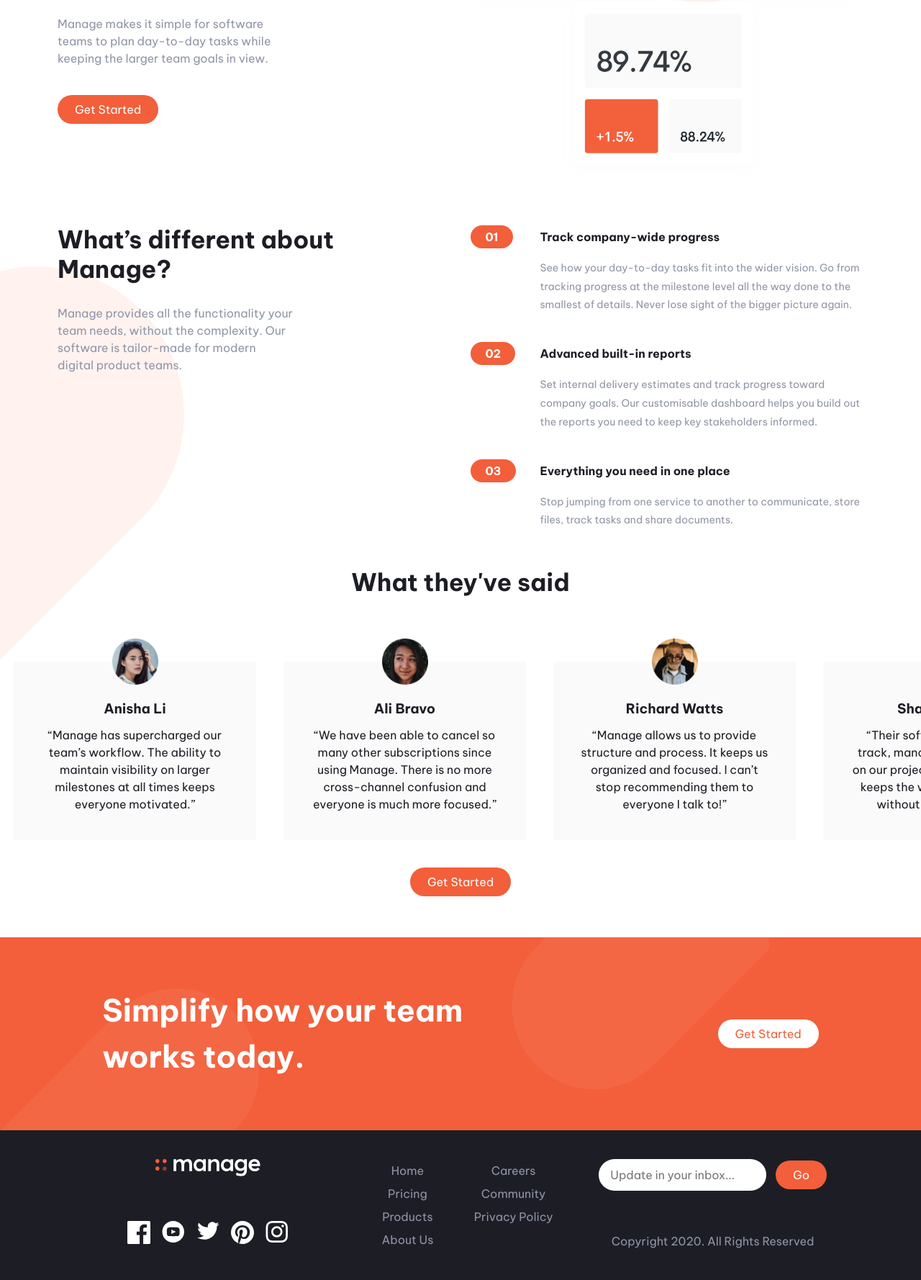
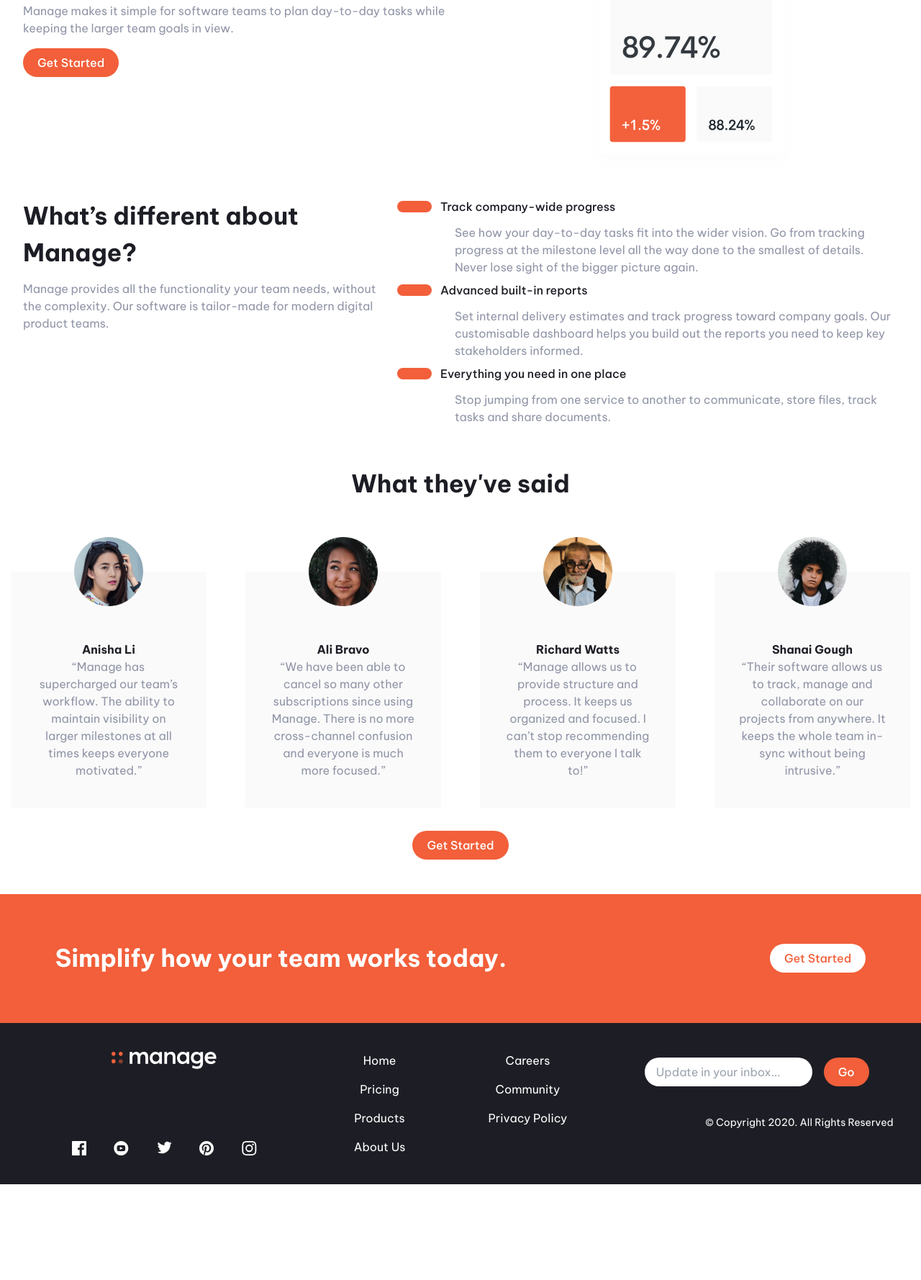
Before and after one commit to frontendfixer/manage-landing-page, a website built with Vite: page index.html in a window 1280 px wide. Shown: the part 381-2159 px from the top of the page at 72% size. After the commit the page ends 2026 px from the top, so only its background shows below. Built offline with nearby package versions, Linux system fonts and the light colour scheme.

Commit message:
initial tailwind design

```diff
--- a/index.html
+++ b/index.html
@@ -1,14 +1,20 @@
-<!DOCTYPE html>
+<!doctype html>
 <html lang="en">
   <head>
     <meta charset="UTF-8" />
     <link rel="icon" type="image/svg+xml" href="/favicon.svg" />
     <meta name="viewport" content="width=device-width, initial-scale=1.0" />
     <title>Manage Landing Page</title>
-    <link rel="stylesheet" href="./src/assets/css/style.css" />
+    <link rel="preconnect" href="https://fonts.googleapis.com" />
+    <link rel="preconnect" href="https://fonts.gstatic.com" crossorigin />
+    <link
+      href="https://fonts.googleapis.com/css2?family=Be+Vietnam+Pro:wght@200;400;500;700&display=swap"
+      rel="stylesheet"
+    />
+    <link rel="stylesheet" href="./src/assets/css/main.css" />
   </head>
   <body>
-    <div class="root">
+    <div class="relative overflow-hidden bg-white text-blue-90">
       <img
         class="bg-pattern body-top"
         src="./src/assets/img/SVG/bg-tablet-pattern.svg"
@@ -22,59 +28,79 @@
         aria-hidden="true"
       />
       <div class="backdrop"></div>
-      <div class="wrapper">
       <!-- Header -->
-        <header class="header">
+      <header
+        class="container relative flex items-center justify-between px-6 py-8 sm:px-4"
+      >
         <!-- Header Logo -->
-          <div class="logo">
-            <a href="#" aria-label="logo">
-              <img
-                class="icon sprite-logo"
-                src="./src/assets/img/SVG/logo.svg"
-                alt=""
-                aria-hidden="true"
-              />
+
+        <a href="/" aria-label="logo">
+          <img src="./src/assets/img/SVG/logo.svg" alt="" aria-hidden="true" />
         </a>
-          </div>
+
         <!-- Header Navbar -->
-          <nav class="navbar">
-            <div class="navbar-close-btn">
+        <nav class="navbar | flex items-center justify-between gap-4">
+          <!-- <div class="ml-auto mr-gutter-xl block md:hidden">
             <img
               class="navbar-toggle-icon | close-btn"
               src="./src/assets/img/SVG/icon-close.svg"
               alt=""
               aria-hidden="true"
             />
-            </div>
-            <ul class="nav-list" aria-label="navigation list">
-              <li class="nav-items">
-                <a href="#" class="nav-link" aria-label="pricing">Pricing</a>
+          </div> -->
+          <ul
+            class="flex items-center justify-between gap-5"
+            aria-label="navigation list"
+          >
+            <li class="nav-item">
+              <a
+                href="#"
+                class="transition-colors duration-300 hover:text-red-50"
+                aria-label="pricing"
+                >Pricing</a
+              >
             </li>
-              <li class="nav-items">
-                <a href="#" class="nav-link" aria-label="product">Product</a>
+            <li class="nav-item">
+              <a
+                href="#"
+                class="transition-colors duration-300 hover:text-red-50"
+                aria-label="product"
+                >Product</a
+              >
             </li>
-              <li class="nav-items">
-                <a href="#" class="nav-link" aria-label="about us">About Us</a>
+            <li class="nav-item">
+              <a
+                href="#"
+                class="transition-colors duration-300 hover:text-red-50"
+                aria-label="about us"
+                >About Us</a
+              >
             </li>
-              <li class="nav-items">
-                <a href="#" class="nav-link" aria-label="careers">Careers</a>
+            <li class="nav-item">
+              <a
+                href="#"
+                class="transition-colors duration-300 hover:text-red-50"
+                aria-label="careers"
+                >Careers</a
+              >
             </li>
-              <li class="nav-items">
-                <a href="#" class="nav-link" aria-label="community"
+            <li class="nav-item">
+              <a
+                href="#"
+                class="transition-colors duration-300 hover:text-red-50"
+                aria-label="community"
                 >Community</a
               >
             </li>
           </ul>
           <!-- Button -->
-            <div class="btn">
-              <a href="#" class="btn-link" aria-label="get started"
+          <a href="#" class="btn bg-red-50 text-white" aria-label="get started"
             >Get Started</a
           >
-            </div>
           <!-- /button -->
         </nav>
         <!-- hambergur menu -->
-          <div class="navbar-open-btn">
+        <div class="hidden">
           <span class="visually-hidden">navigation menu</span>
           <img
             class="navbar-toggle-icon open-btn"
@@ -84,28 +110,30 @@
           />
         </div>
       </header>
-      </div>
       <!-- /Header -->
-      <div class="wrapper">
-        <main class="main">
+      <main class="container px-4 md:px-8">
         <!-- Hero -->
-          <div class="hero">
-            <div class="hero-content">
-              <section class="article">
-                <h1>Bring everyone together to build better products.</h1>
-                <p>
-                  Manage makes it simple for software teams to plan day-to-day
-                  tasks while keeping the larger team goals in view.
+        <section
+          id="hero"
+          class="mb-8 flex flex-col-reverse gap-gutter-xl md:flex-row"
+        >
+          <article
+            class="flex w-full flex-col items-start justify-center gap-4 md:w-1/2 md:items-start"
+          >
+            <h1 class="text-center text-xxl font-bold md:text-left">
+              Bring everyone together to build better products.
+            </h1>
+            <p class="text-blue-30">
+              Manage makes it simple for software teams to plan day-to-day tasks
+              while keeping the larger team goals in view.
             </p>
-              </section>
-              <!-- Button -->
-              <div class="btn">
-                <a href="#" class="btn-link" aria-label="get started"
+            <a
+              href="#"
+              class="btn bg-red-50 text-white"
+              aria-label="get started"
               >Get Started</a
             >
-              </div>
-              <!-- /button -->
-            </div>
+          </article>
           <!-- /hero-content -->
           <div class="hero-image">
             <img
@@ -113,50 +141,54 @@
               alt="various pi chart and bars to show company grwth"
             />
           </div>
-          </div>
+        </section>
         <!-- /hero -->
-          <section class="focused">
-            <div class="focused-content">
-              <article class="article">
-                <h2>What’s different about Manage?</h2>
-                <p>
-                  Manage provides all the functionality your team needs, without
-                  the complexity. Our software is tailor-made for modern digital
-                  product teams.
+        <section
+          id="focused"
+          class="mb-12 flex flex-col gap-gutter-l md:flex-row"
+        >
+          <article class="flex flex-col items-start gap-3">
+            <h2 class="text-center text-xl font-bold md:text-left">
+              What’s different about Manage?
+            </h2>
+            <p class="text-blue-30">
+              Manage provides all the functionality your team needs, without the
+              complexity. Our software is tailor-made for modern digital product
+              teams.
             </p>
           </article>
-            </div>
           <div class="focused-points">
             <ul class="point-list">
-                <li class="point-list-items">
-                  <h3>
-                    <span class="item-num"></span> Track company-wide progress
+              <li class="relative mb-2">
+                <h3 class="point-list-item" class="point-list-item">
+                  <span class="item-num"></span>
+                  Track company-wide progress
                 </h3>
-                  <p>
+                <p class="text-blue-30 md:pl-[5rem]">
                   See how your day-to-day tasks fit into the wider vision. Go
-                    from tracking progress at the milestone level all the way
-                    done to the smallest of details. Never lose sight of the
-                    bigger picture again.
+                  from tracking progress at the milestone level all the way done
+                  to the smallest of details. Never lose sight of the bigger
+                  picture again.
                 </p>
               </li>
-                <li class="point-list-items">
-                  <h3>
+              <li class="relative mb-2">
+                <h3 class="point-list-item">
                   <span class="item-num"></span> Advanced built-in reports
                 </h3>
-                  <p>
+                <p class="text-blue-30 md:pl-[5rem]">
                   Set internal delivery estimates and track progress toward
-                    company goals. Our customisable dashboard helps you build
-                    out the reports you need to keep key stakeholders informed.
+                  company goals. Our customisable dashboard helps you build out
+                  the reports you need to keep key stakeholders informed.
                 </p>
               </li>
-                <li class="point-list-items">
-                  <h3>
+              <li class="relative mb-2">
+                <h3 class="point-list-item">
                   <span class="item-num"></span> Everything you need in one
                   place
                 </h3>
-                  <p>
-                    Stop jumping from one service to another to communicate,
-                    store files, track tasks and share documents.
+                <p class="text-blue-30 md:pl-[5rem]">
+                  Stop jumping from one service to another to communicate, store
+                  files, track tasks and share documents.
                 </p>
               </li>
             </ul>
@@ -165,21 +197,24 @@
         <!-- /focused -->
       </main>
       <!-- main -->
-      </div>
-      <!-- /main-wraper -->
-      <div class="wrapper-fluid">
-        <section class="carousel" aria-label="carousel of message">
-          <h2>What they've said</h2>
-          <ul class="carousel-items" tabindex="0">
-            <li class="carousel-item">
+      <section
+        class="carousel | container flex flex-col items-center gap-8"
+        aria-label="carousel of message"
+      >
+        <h2 class="text-center text-xl font-bold">What they've said</h2>
+        <ul
+          class="carousel-items | mt-[4rem] grid grid-cols-1 justify-items-center gap-6 md:grid-cols-2 lg:grid-cols-3 xl:grid-cols-4"
+          tabindex="0"
+        >
+          <li class="carousel-item | w-[90%] max-w-sm bg-gray-30">
             <img
-                class="profile-img"
+              class="relative top-[-3rem] mx-auto w-[6rem]"
               src="./src/assets/img/avatar-anisha.png"
               alt="pofile picture of anisha"
             />
-              <div class="carousel-content">
-                <h3 class="name">Anisha Li</h3>
-                <p class="comment">
+            <div class="px-8 pb-10 text-center">
+              <h3 class="font-bold">Anisha Li</h3>
+              <p class="text-blue-30">
                 “Manage has supercharged our team’s workflow. The ability to
                 maintain visibility on larger milestones at all times keeps
                 everyone motivated.”
@@ -187,15 +222,15 @@
             </div>
           </li>
           <!-- /carousel-item-1 -->
-            <li class="carousel-item">
+          <li class="carousel-item | w-[90%] max-w-sm bg-gray-30">
             <img
-                class="profile-img"
+              class="relative top-[-3rem] mx-auto w-[6rem]"
               src="./src/assets/img/avatar-ali.png"
               alt="pofile picture of ali"
             />
-              <div class="carousel-content">
-                <h3 class="name">Ali Bravo</h3>
-                <p class="comment">
+            <div class="px-8 pb-10 text-center">
+              <h3 class="font-bold">Ali Bravo</h3>
+              <p class="text-blue-30">
                 “We have been able to cancel so many other subscriptions since
                 using Manage. There is no more cross-channel confusion and
                 everyone is much more focused.”
@@ -203,31 +238,31 @@
             </div>
           </li>
           <!-- /carousel-item-2 -->
-            <li class="carousel-item">
+          <li class="carousel-item | w-[90%] max-w-sm bg-gray-30">
             <img
-                class="profile-img"
+              class="relative top-[-3rem] mx-auto w-[6rem]"
               src="./src/assets/img/avatar-richard.png"
               alt="pofile picture of richard"
             />
-              <div class="carousel-content">
-                <h3 class="name">Richard Watts</h3>
-                <p class="comment">
-                  “Manage allows us to provide structure and process. It keeps
-                  us organized and focused. I can’t stop recommending them to
+            <div class="px-8 pb-10 text-center">
+              <h3 class="font-bold">Richard Watts</h3>
+              <p class="text-blue-30">
+                “Manage allows us to provide structure and process. It keeps us
+                organized and focused. I can’t stop recommending them to
                 everyone I talk to!”
               </p>
             </div>
           </li>
           <!-- /carousel-item-3 -->
-            <li class="carousel-item">
+          <li class="carousel-item | w-[90%] max-w-sm bg-gray-30">
             <img
-                class="profile-img"
+              class="relative top-[-3rem] mx-auto w-[6rem]"
               src="./src/assets/img/avatar-shanai.png"
               alt="pofile picture of shanai"
             />
-              <div class="carousel-content">
-                <h3 class="name">Shanai Gough</h3>
-                <p class="comment">
+            <div class="px-8 pb-10 text-center">
+              <h3 class="font-bold">Shanai Gough</h3>
+              <p class="text-blue-30">
                 “Their software allows us to track, manage and collaborate on
                 our projects from anywhere. It keeps the whole team in-sync
                 without being intrusive.”
@@ -236,38 +271,40 @@
           </li>
           <!-- /carousel-item-4 -->
         </ul>
-          <!-- Button -->
-          <div class="btn">
-            <a href="#" class="btn-link" aria-label="get started"
+        <a href="#" class="btn bg-red-50 text-white" aria-label="get started"
           >Get Started</a
         >
-          </div>
         <!-- /button -->
       </section>
-        <section class="simplify" aria-label="simplify your work">
+      <section
+        class="mt-[3rem] w-screen bg-red-50 px-[6vw] py-[5vw] text-white"
+        aria-label="simplify your work"
+      >
         <img
           src="./src/assets/img/SVG/bg-simplify-section-desktop.svg"
           alt=""
           aria-hidden="true"
           class="bg-pattern simplify-pattern"
         />
-          <div class="content">
-            <h2>Simplify how your team works today.</h2>
+        <div
+          class="mx-auto flex max-w-[1440px] flex-col items-center justify-between gap-6 text-center md:flex-row md:text-start"
+        >
+          <h2 class="text-xl font-bold md:w-4/6">
+            Simplify how your team works today.
+          </h2>
           <!-- Button -->
-            <div class="btn btn-inverted">
-              <a href="#" class="btn-link" aria-label="get started"
+          <a href="#" class="btn bg-white text-red-50" aria-label="get started"
             >Get Started</a
           >
         </div>
-            <!-- /button -->
-          </div>
       </section>
-      </div>
-      <!-- /wrapper-fluid -->
-      <div class="footer-wraper">
-        <footer class="footer">
-          <div class="social">
-            <div class="logo">
+      <footer class="footer | w-screen bg-blue-90 text-white">
+        <div
+          class="mx-auto grid max-w-[1440px] grid-flow-row grid-cols-1 gap-8 px-[3vw] py-10 md:grid-cols-3 md:grid-rows-2"
+        >
+          <div
+            class="row-span-2 row-start-4 flex flex-col-reverse items-center justify-between gap-10 md:col-start-1 md:row-start-1 md:flex-col"
+          >
             <a href="#" aria-label="manage landing page">
               <img
                 src="./src/assets/img/SVG/logo-alt.svg"
@@ -275,52 +312,51 @@
                 aria-hidden="true"
               />
             </a>
-            </div>
-            <ul class="social-icons">
-              <li class="social-icon">
+            <ul class="flex justify-center gap-gutter-xl">
+              <li>
                 <a href="#" aria-label="facebook">
                   <img
-                    class="icon social-media"
+                    class="transition-all hover:invert"
                     src="./src/assets/img/SVG/icon-facebook.svg"
                     alt=""
                     aria-hidden="true"
                   />
                 </a>
               </li>
-              <li class="social-icon">
+              <li>
                 <a href="#" aria-label="youtube">
                   <img
-                    class="icon social-media"
+                    class="transition-all hover:invert"
                     src="./src/assets/img/SVG/icon-youtube.svg"
                     alt=""
                     aria-hidden="true"
                   />
                 </a>
               </li>
-              <li class="social-icon">
+              <li>
                 <a href="#" aria-label="twitter">
                   <img
-                    class="icon social-media"
+                    class="transition-all hover:invert"
                     src="./src/assets/img/SVG/icon-twitter.svg"
                     alt=""
                     aria-hidden="true"
                   />
                 </a>
               </li>
-              <li class="social-icon">
+              <li>
                 <a href="#" aria-label="pinterest">
                   <img
-                    class="icon social-media"
+                    class="transition-all hover:invert"
                     src="./src/assets/img/SVG/icon-pinterest.svg"
                     alt=""
                     aria-hidden="true"
                   />
                 </a>
               </li>
-              <li class="social-icon">
+              <li>
                 <a href="#" aria-label="instagram">
                   <img
-                    class="icon social-media"
+                    class="transition-all hover:invert"
                     src="./src/assets/img/SVG/icon-instagram.svg"
                     alt=""
                     aria-hidden="true"
@@ -329,56 +365,90 @@
               </li>
             </ul>
           </div>
-          <!-- /social -->
-          <div class="footer-nav">
-            <ul class="navbar" role="menu">
-              <li class="nav-items" role="menuitem">
-                <a href="#" class="nav-link" aria-label="home">Home</a>
+          <!-- footer nav -->
+          <div class="footer-nav | row-span-2">
+            <ul
+              class="navbar | grid grid-flow-col grid-rows-4 content-center justify-items-center gap-x-8 gap-y-4"
+              role="menu"
+            >
+              <li role="menuitem">
+                <a
+                  href="#"
+                  class="transition-colors duration-300 hover:text-red-50"
+                  aria-label="home"
+                  >Home</a
+                >
               </li>
-              <li class="nav-items" role="menuitem">
-                <a href="#" class="nav-link" aria-label="pricing">Pricing</a>
+              <li role="menuitem">
+                <a
+                  href="#"
+                  class="transition-colors duration-300 hover:text-red-50"
+                  aria-label="pricing"
+                  >Pricing</a
+                >
               </li>
-              <li class="nav-items" role="menuitem">
-                <a href="#" class="nav-link" aria-label="products">Products</a>
+              <li role="menuitem">
+                <a
+                  href="#"
+                  class="transition-colors duration-300 hover:text-red-50"
+                  aria-label="products"
+                  >Products</a
+                >
               </li>
-              <li class="nav-items" role="menuitem">
-                <a href="#" class="nav-link" aria-label="about us">About Us</a>
+              <li role="menuitem">
+                <a
+                  href="#"
+                  class="transition-colors duration-300 hover:text-red-50"
+                  aria-label="about us"
+                  >About Us</a
+                >
               </li>
-              <li class="nav-items" role="menuitem">
-                <a href="#" class="nav-link" aria-label="careers">Careers</a>
+              <li role="menuitem">
+                <a
+                  href="#"
+                  class="transition-colors duration-300 hover:text-red-50"
+                  aria-label="careers"
+                  >Careers</a
+                >
               </li>
-              <li class="nav-items" role="menuitem">
-                <a href="#" class="nav-link" aria-label="community"
+              <li role="menuitem">
+                <a
+                  href="#"
+                  class="transition-colors duration-300 hover:text-red-50"
+                  aria-label="community"
                   >Community</a
                 >
               </li>
-              <li class="nav-items" role="menuitem">
-                <a href="#" class="nav-link" aria-label="privacy policy"
+              <li role="menuitem">
+                <a
+                  href="#"
+                  class="transition-colors duration-300 hover:text-red-50"
+                  aria-label="privacy policy"
                   >Privacy Policy</a
                 >
               </li>
             </ul>
           </div>
           <!-- /footer-nav -->
-          <div class="footer-search">
-            <div class="input-group">
+
+          <div
+            class="row-start-1 row-end-2 flex items-center justify-center gap-4 md:col-start-3"
+          >
             <input
+              class="rounded-full border-0 px-4 py-2 text-base text-blue-90 outline-none"
               type="text"
               placeholder="Update in your inbox..."
               role="searchbox"
             />
             <!-- Button -->
-              <div class="btn">
-                <a href="#" class="btn-link" role="search">Go</a>
+            <a href="#" class="btn bg-red-50 text-white" role="search">Go</a>
           </div>
-              <!-- /button -->
+
+          <div class="text-center text-sm md:text-right">
+            &copy; Copyright 2020. All Rights Reserved
           </div>
-            <!-- /footer-search -->
         </div>
-          <div class="footer-credit">Copyright 2020. All Rights Reserved</div>
       </footer>
-      </div>
-      <!-- /wrapper-fluid -->
     </div>
     <!-- /root -->
   </body>
--- /dev/null
+++ b/src/assets/css/main.css
@@ -0,0 +1,85 @@
+@tailwind base;
+@tailwind components;
+@tailwind utilities;
+
+@layer base {
+  html {
+    font-family: "Be Vietnam Pro", sans-serif;
+  }
+  ul {
+    list-style: none;
+  }
+}
+
+@layer utilities {
+  .navbar.active {
+    transform: scale(1);
+    width: 100%;
+  }
+  /* .icon {
+    @apply block max-h-full max-w-full;
+  } */
+  .nav-item {
+    @apply font-medium hover:text-blue-30;
+  }
+  .point-list-item {
+    @apply mb-3 inline-flex w-screen items-center justify-start rounded-full bg-red-30 text-l font-medium md:w-full md:bg-white;
+  }
+  .item-num {
+    @apply mr-3 rounded-full bg-red-50 px-6 py-2 font-medium text-white;
+  }
+  .navbar-toggle-icon {
+    display: block;
+    width: 1.5rem;
+    cursor: pointer;
+  }
+  .navbar-toggle-icon:where(:hover, :active) {
+    outline: 2px dotted theme(colors.red.50);
+    outline-offset: 4px;
+  }
+  .backdrop {
+    width: 100%;
+    height: 100vh;
+    position: fixed;
+    inset: 0;
+    z-index: 10;
+    background-color: rgba(0, 0, 0, 0.3);
+    backdrop-filter: blur(1px);
+    display: none;
+  }
+  .backdrop.active {
+    display: block;
+  }
+  .visually-hidden {
+    border: 0;
+    clip: rect(0 0 0 0);
+    height: auto;
+    margin: 0;
+    overflow: hidden;
+    padding: 0;
+    position: absolute;
+    width: 1px;
+    white-space: nowrap;
+  }
+}
+@layer components {
+  .bg-pattern {
+    position: absolute;
+    z-index: -1;
+    opacity: 0.8;
+  }
+  .body-top {
+    width: 60vw;
+    top: -30vw;
+    right: -20vw;
+  }
+
+  .body-bottom {
+    width: 60vw;
+    bottom: 50vw;
+    left: -40vw;
+  }
+  .btn {
+    @apply rounded-full px-5 py-2 font-medium hover:opacity-75;
+  }
+}
```
Lines whose indentation alone changed are shown as unchanged.
